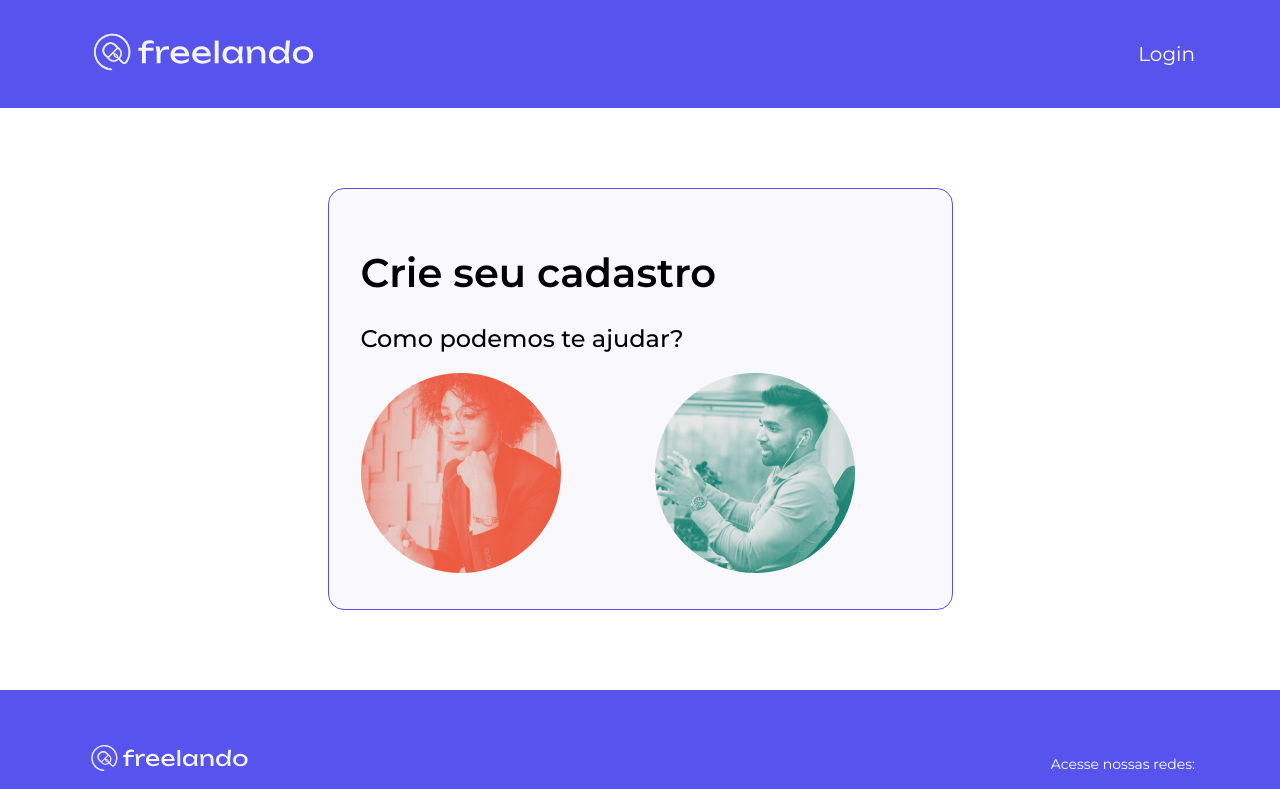
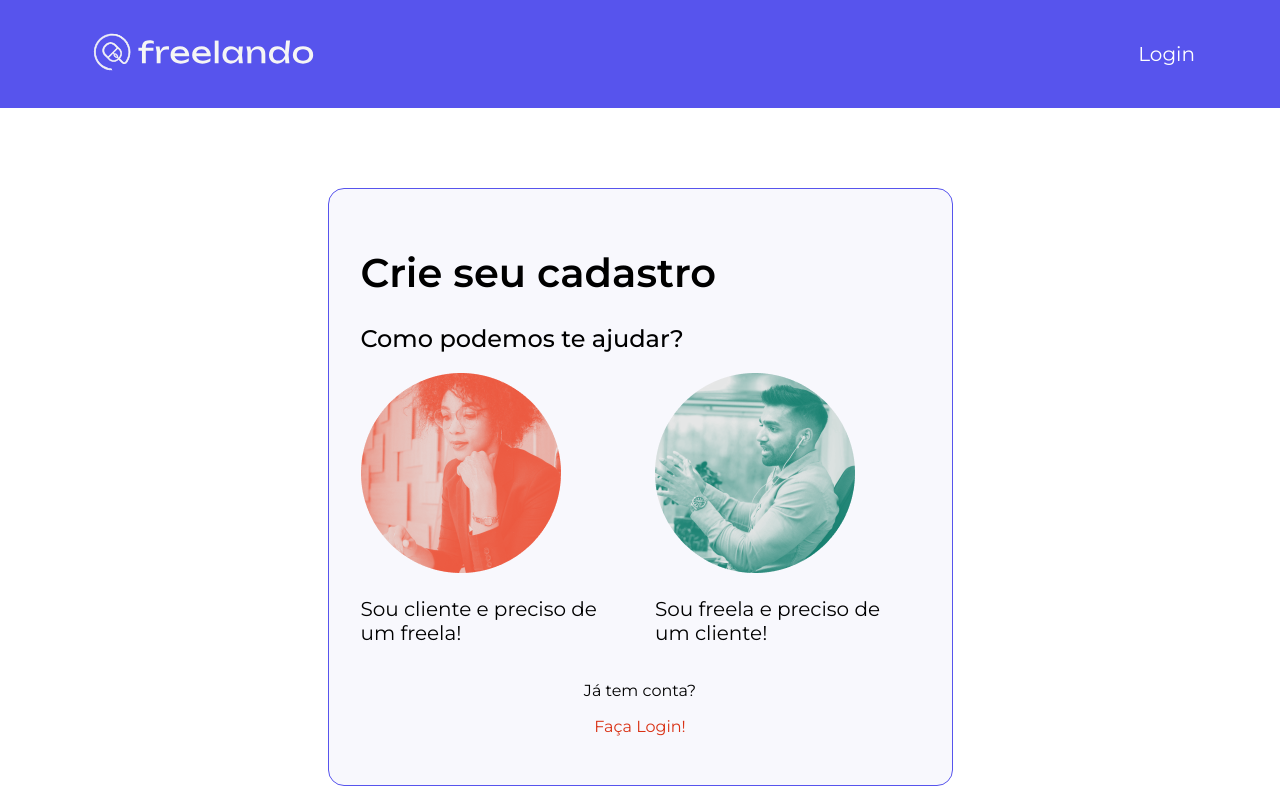
Before and after one commit to PeuStone/freelando, a React (Create React App) app: page /cadastro in a window 1280 px wide. Shown: the top 789 px of the page. Built offline with nearby package versions, Linux system fonts and the light colour scheme.

Commit message:
Ajustes na Pagina de Seleção do Cliente

```diff
--- a/src/paginas/cadastro/SelecaoCliente.jsx
+++ b/src/paginas/cadastro/SelecaoCliente.jsx
@@ -1,5 +1,6 @@
 import { Col, Row } from "react-grid-system"
 import { Tipografia } from "../../componentes/Tipografia"
+import { Link } from '../../componentes/Link'
 
 import cliente from './assets/cliente.png'
 import freelancer from './assets/freela.png'
@@ -16,11 +17,25 @@ const SelecaoCliente = () => {
             <Row>
                 <Col md={6} sm={12}>
                     <img src={cliente} alt="" />
+                    <Tipografia variante="body" componente="body">
+                        Sou cliente e preciso de um freela!
+                    </Tipografia>
                 </Col>
                 <Col md={6} sm={12}>
                     <img src={freelancer} alt="" />
+                    <Tipografia variante="body" componente="body">
+                        Sou freela e preciso de um cliente!
+                    </Tipografia>
                 </Col>
             </Row>
+            <div style={{ textAlign: 'center' }}>
+                <Tipografia variante="body2" componente="body2">
+                    Já tem conta?
+                </Tipografia>
+                <p>
+                    <Link variante="secundaria"> Faça Login! </Link>
+                </p>
+            </div>
         </>
     )
 }
```
